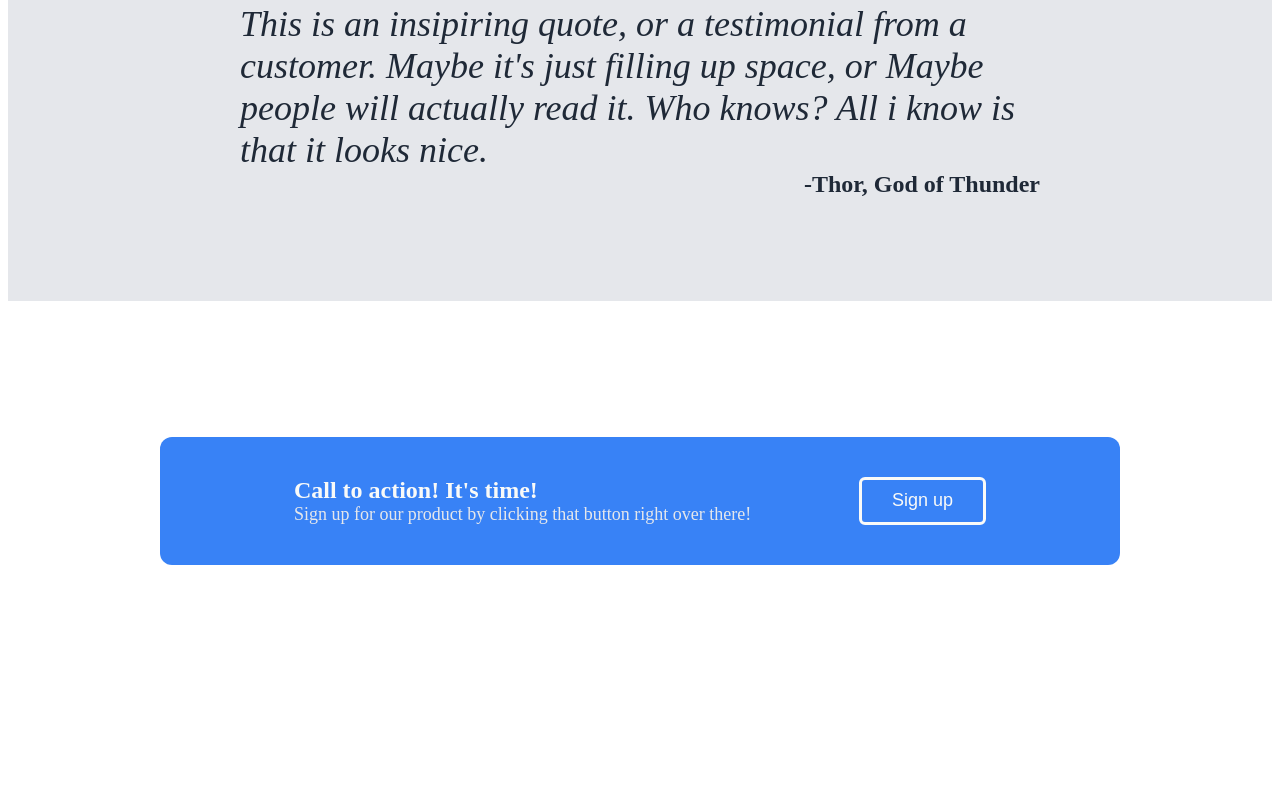
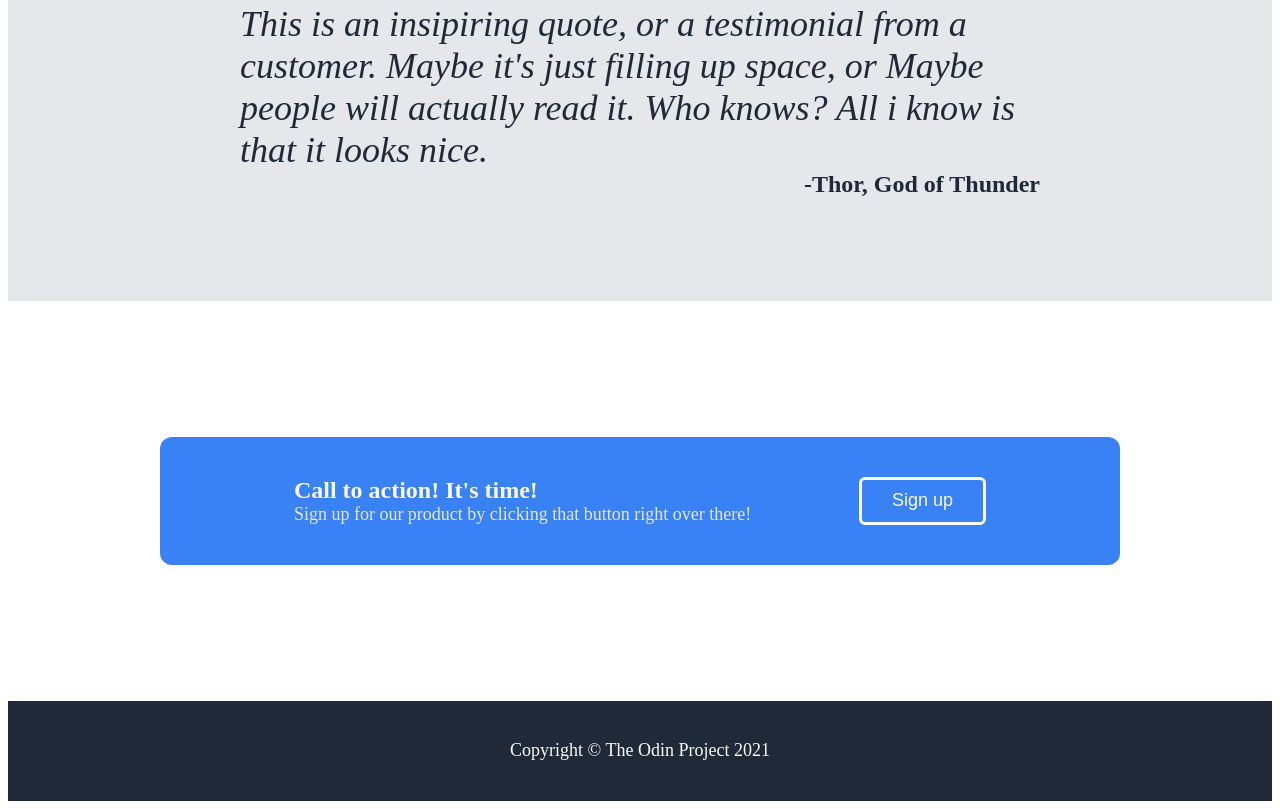
Before and after one commit to Riteshpt27/LandingPage, a plain HTML site: page index.html in a window 1280 px wide. Shown: the part 950-1759 px from the top of the page. Before the commit the page ends 1659 px from the top, so only its background shows below. Drawn offline with Linux system fonts and the light colour scheme.

Commit message:
Added footer for landing page

```diff
--- a/index.html
+++ b/index.html
@@ -73,6 +73,9 @@
             <button type="button">Sign up</button>
         </div>
     </div>
+    <div class="footer">
+        <p>Copyright  &copy  The Odin Project 2021</p>
+    </div>
 </body>
 
 </html>
--- a/styles.css
+++ b/styles.css
@@ -169,3 +169,13 @@ button {
     padding: 0px 30px;
     font-size: 18px;
 }
+
+.footer {
+    height: 100px;
+    background-color: #1F2937;
+    color: #F9FAF8;
+    display: flex;
+    justify-content: center;
+    align-items: center;
+    font-size: 18px;
+}
```
